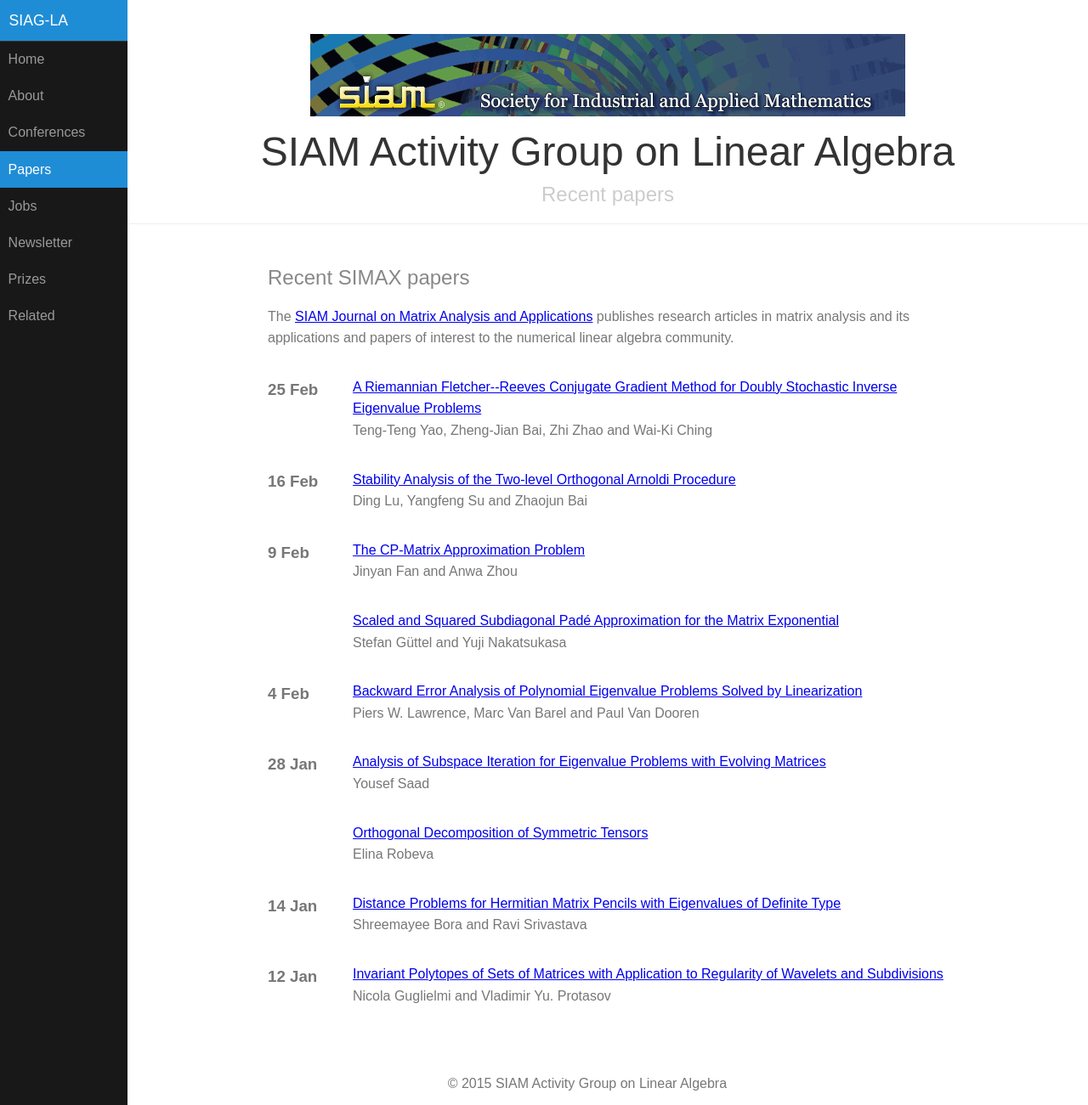
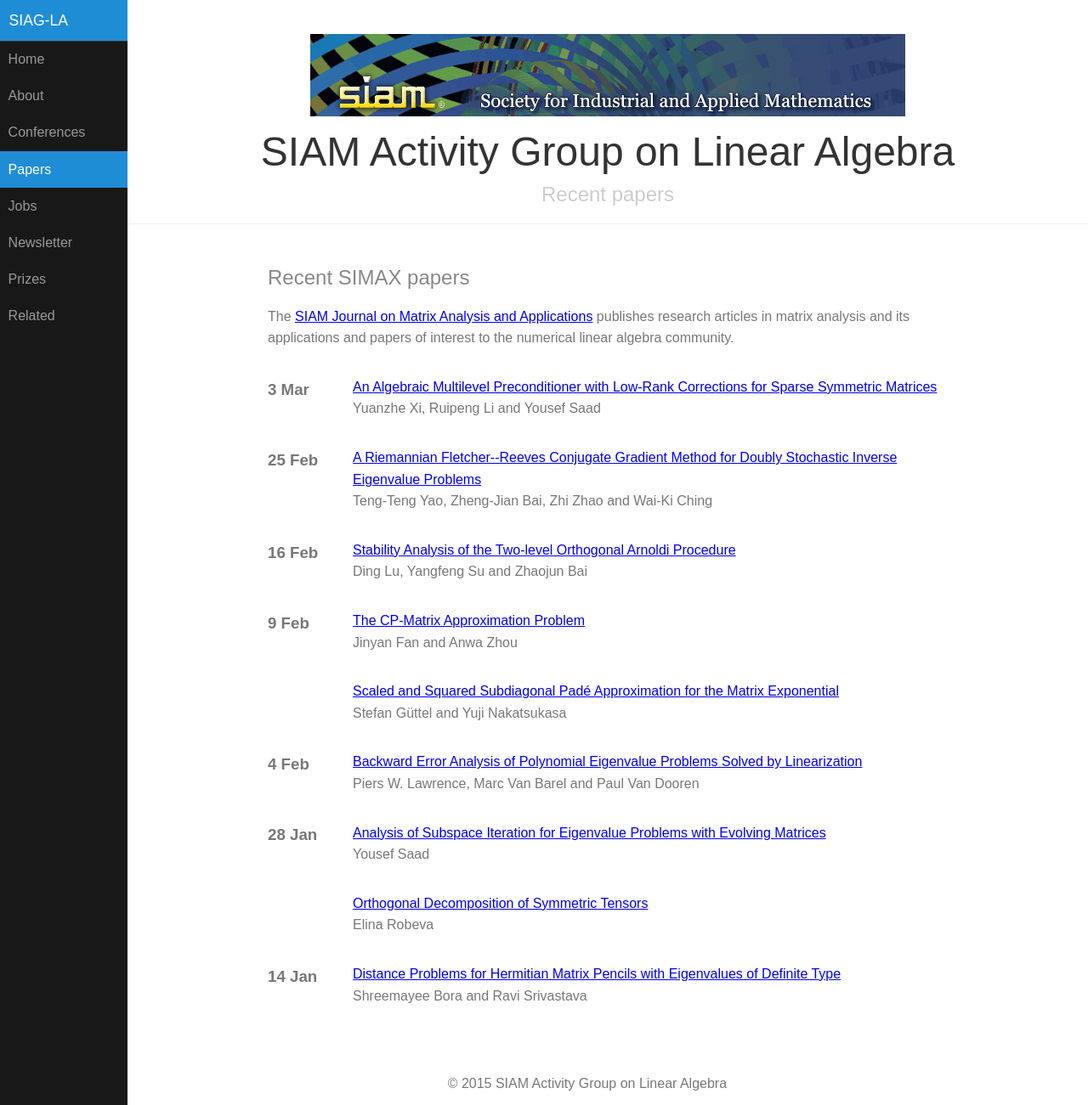
Before and after one commit to dbindel/siagla, a Jekyll site: the page built from simax.html, in a window 1280 px wide and 1301 px high. Shown: the whole window at 85% size. Built offline with Jekyll 4.4.1, drawn with Linux system fonts in a browser that asks for light colours.

Commit message:
Automated updates to simax.yml

```diff
--- a/_data/simax.yml
+++ b/_data/simax.yml
@@ -1405,3 +1405,12 @@
   title: A Riemannian Fletcher--Reeves Conjugate Gradient Method for Doubly Stochastic
     Inverse Eigenvalue Problems
   volume: '37'
+- authors: Yuanzhe Xi, Ruipeng Li and Yousef Saad
+  date: '2016-03-03T08:00:00Z'
+  doi: doi:10.1137/15M1021830
+  link: http://epubs.siam.org/doi/abs/10.1137/15M1021830?ai=s7&mi=3ezuvv&af=R
+  pp_end: '259'
+  pp_start: '235'
+  title: An Algebraic  Multilevel Preconditioner with Low-Rank Corrections for Sparse
+    Symmetric Matrices
+  volume: '37'
```
